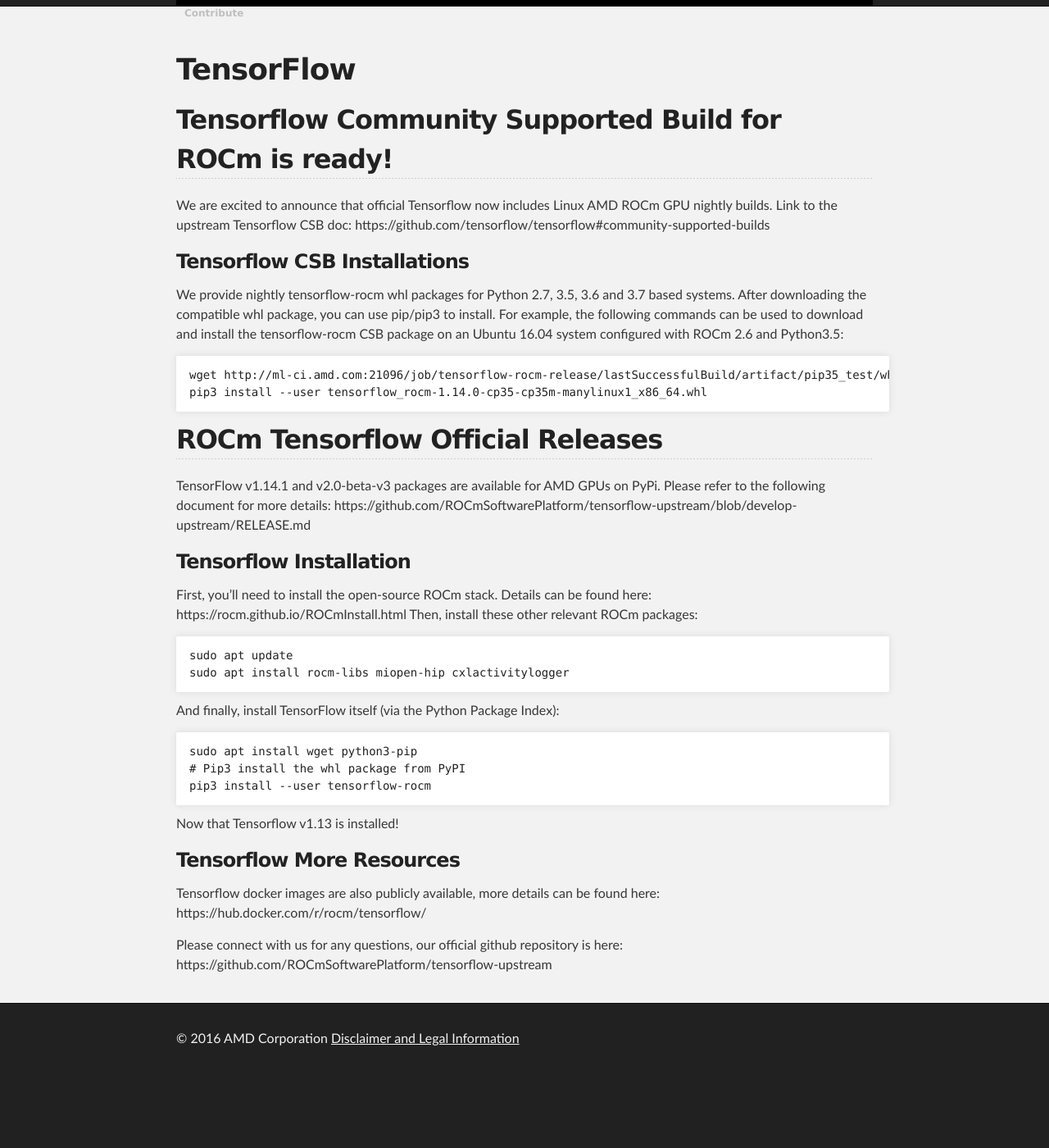
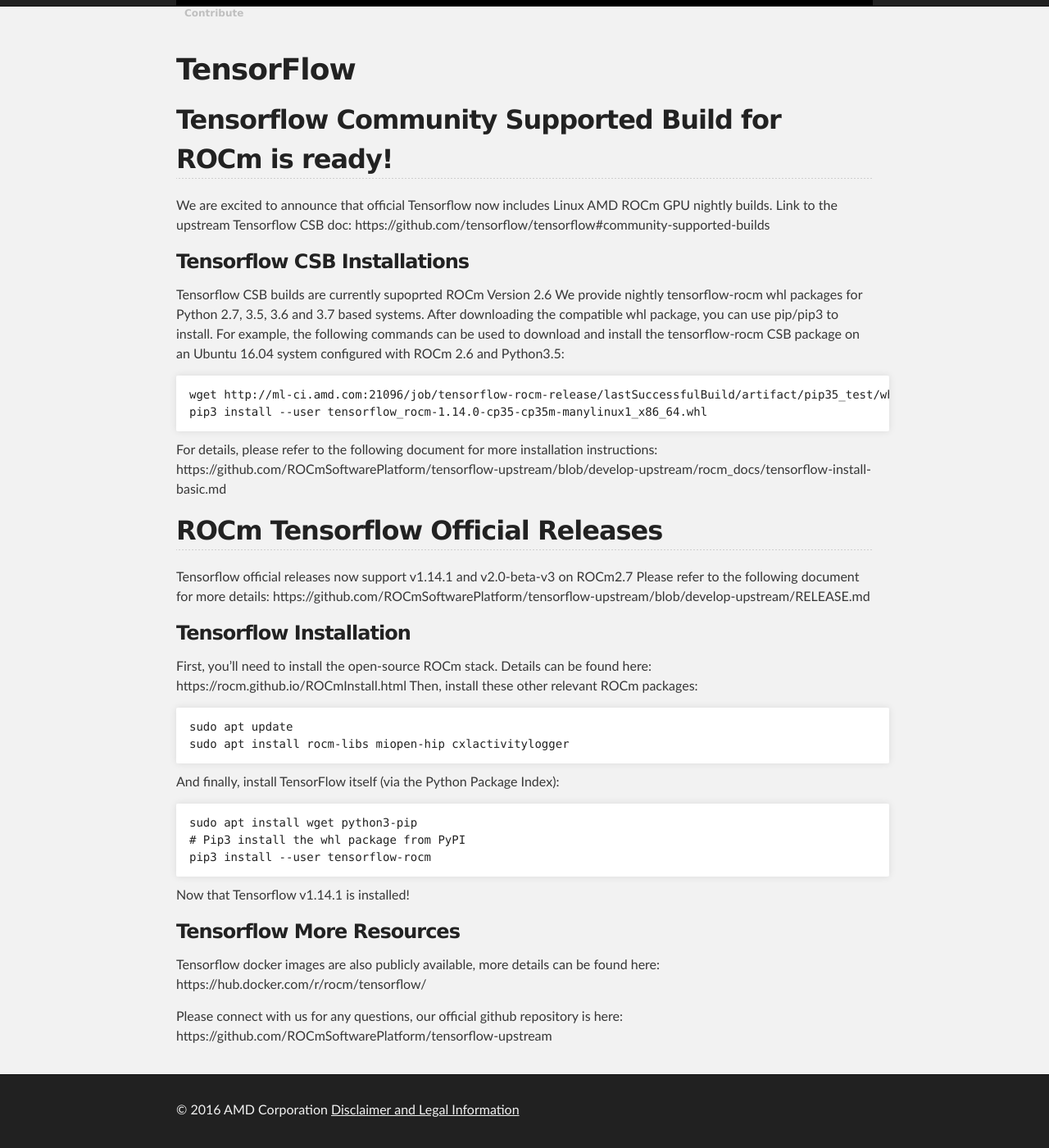
Before and after one commit to ROCm/ROCm.github.io, a Jekyll site: the page built from tensorflow.md, in a window 1280 px wide and 1400 px high, scrolled down 295 px. Shown: the whole window at 82% size. Built offline with Jekyll 4.4.1, drawn with Linux system fonts in a browser that asks for light colours; our own code applies the rules of GitHub Pages for plain Markdown files; before the commit the page ends 1608 px from its top, so only the background shows below that.

Commit message:
Update tensorflow doc to include ROCm compatibility info

````diff
--- a/tensorflow.md
+++ b/tensorflow.md
@@ -5,6 +5,7 @@
 Link to the upstream Tensorflow CSB doc: https://github.com/tensorflow/tensorflow#community-supported-builds
 
 ### Tensorflow CSB Installations
+Tensorflow CSB builds are currently supoprted ROCm Version 2.6
 We provide nightly tensorflow-rocm whl packages for Python 2.7, 3.5, 3.6 and 3.7 based systems.
 After downloading the compatible whl package, you can use pip/pip3 to install.
 For example, the following commands can be used to download and install the tensorflow-rocm CSB package on an Ubuntu 16.04 system configured with ROCm 2.6 and Python3.5:
@@ -12,9 +13,11 @@
 wget http://ml-ci.amd.com:21096/job/tensorflow-rocm-release/lastSuccessfulBuild/artifact/pip35_test/whl/tensorflow_rocm-1.14.0-cp35-cp35m-manylinux1_x86_64.whl
 pip3 install --user tensorflow_rocm-1.14.0-cp35-cp35m-manylinux1_x86_64.whl
 ```
+For details, please refer to the following document for more installation instructions:
+https://github.com/ROCmSoftwarePlatform/tensorflow-upstream/blob/develop-upstream/rocm\_docs/tensorflow-install-basic.md
 
 ## ROCm Tensorflow Official Releases
-TensorFlow v1.14.1 and v2.0-beta-v3 packages are available for AMD GPUs on PyPi.
+Tensorflow official releases now support v1.14.1 and v2.0-beta-v3 on ROCm2.7
 Please refer to the following document for more details:
 https://github.com/ROCmSoftwarePlatform/tensorflow-upstream/blob/develop-upstream/RELEASE.md
 
@@ -31,7 +34,7 @@
 # Pip3 install the whl package from PyPI
 pip3 install --user tensorflow-rocm
 ```
-Now that Tensorflow v1.13 is installed!
+Now that Tensorflow v1.14.1 is installed!
 
 ### Tensorflow More Resources
 Tensorflow docker images are also publicly available, more details can be found here:
````
